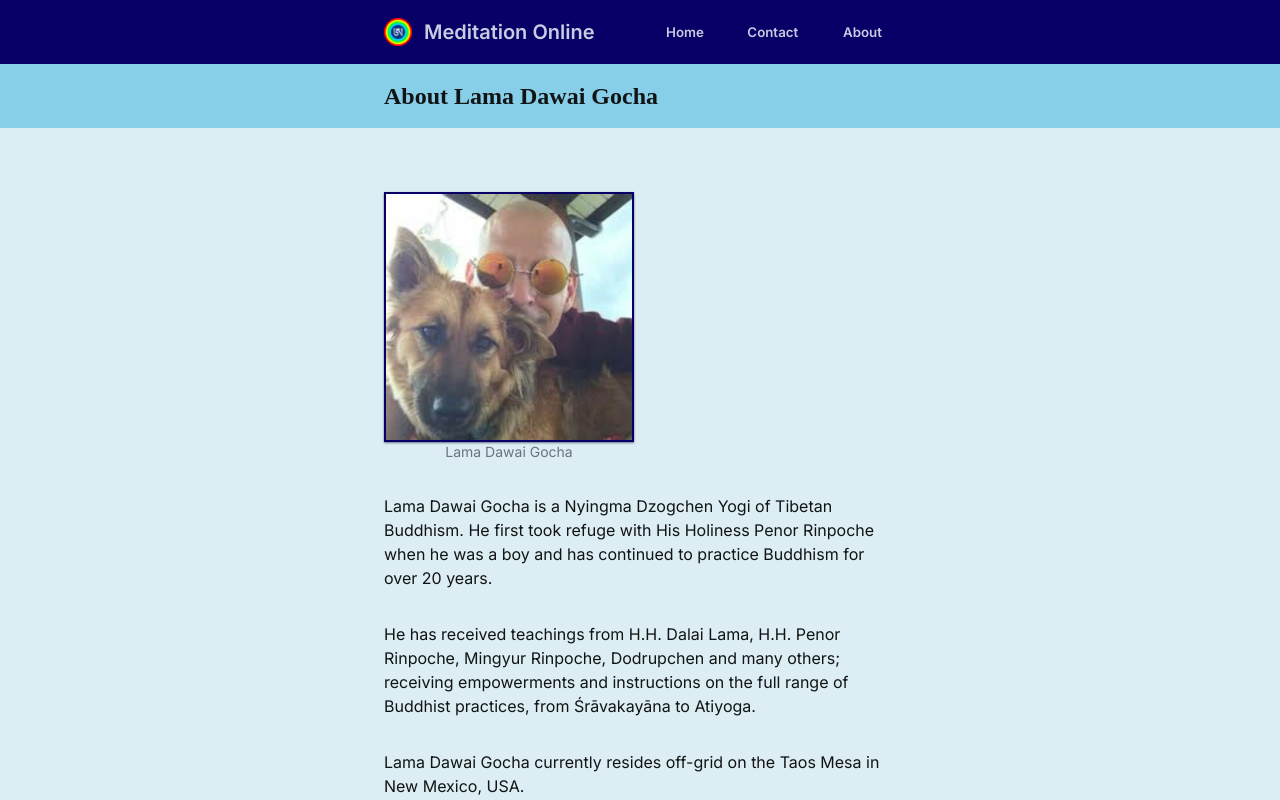
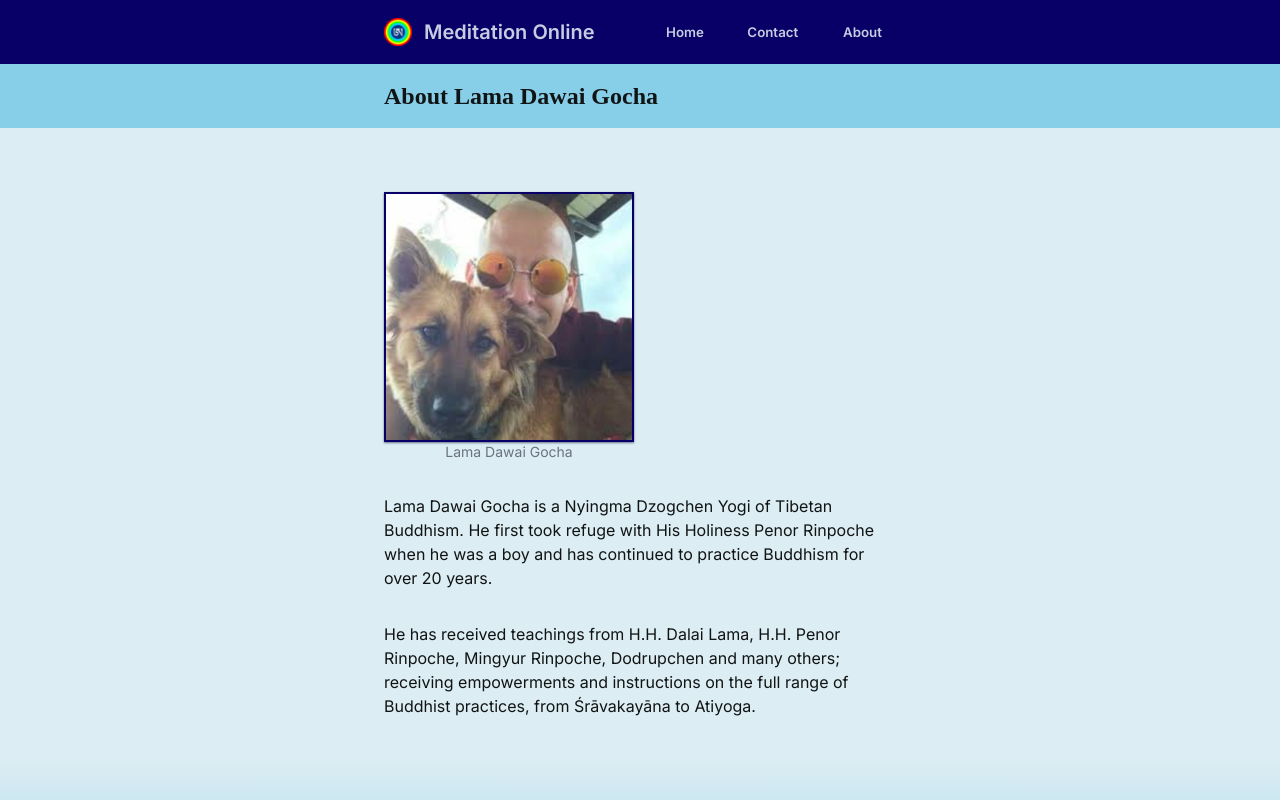
Before and after one commit to mo-sangha/website, a SvelteKit app in the folder frontend/: page /about/lama-dawai-gocha in a window 1280 px wide. Shown: the top 800 px of the page. Built offline with nearby package versions, Linux system fonts and the light colour scheme; a web font is replaced by a local one.

Commit message:
Removed dawai's location

```diff
--- a/frontend/src/routes/about/lama-dawai-gocha/+page.svelte
+++ b/frontend/src/routes/about/lama-dawai-gocha/+page.svelte
@@ -16,6 +16,5 @@
 			Dodrupchen and many others; receiving empowerments and instructions on the full range of
 			Buddhist practices, from Śrāvakayāna to Atiyoga.
 		</p>
-		<p>Lama Dawai Gocha currently resides off-grid on the Taos Mesa in New Mexico, USA.</p>
 	</div>
 </div>
```
